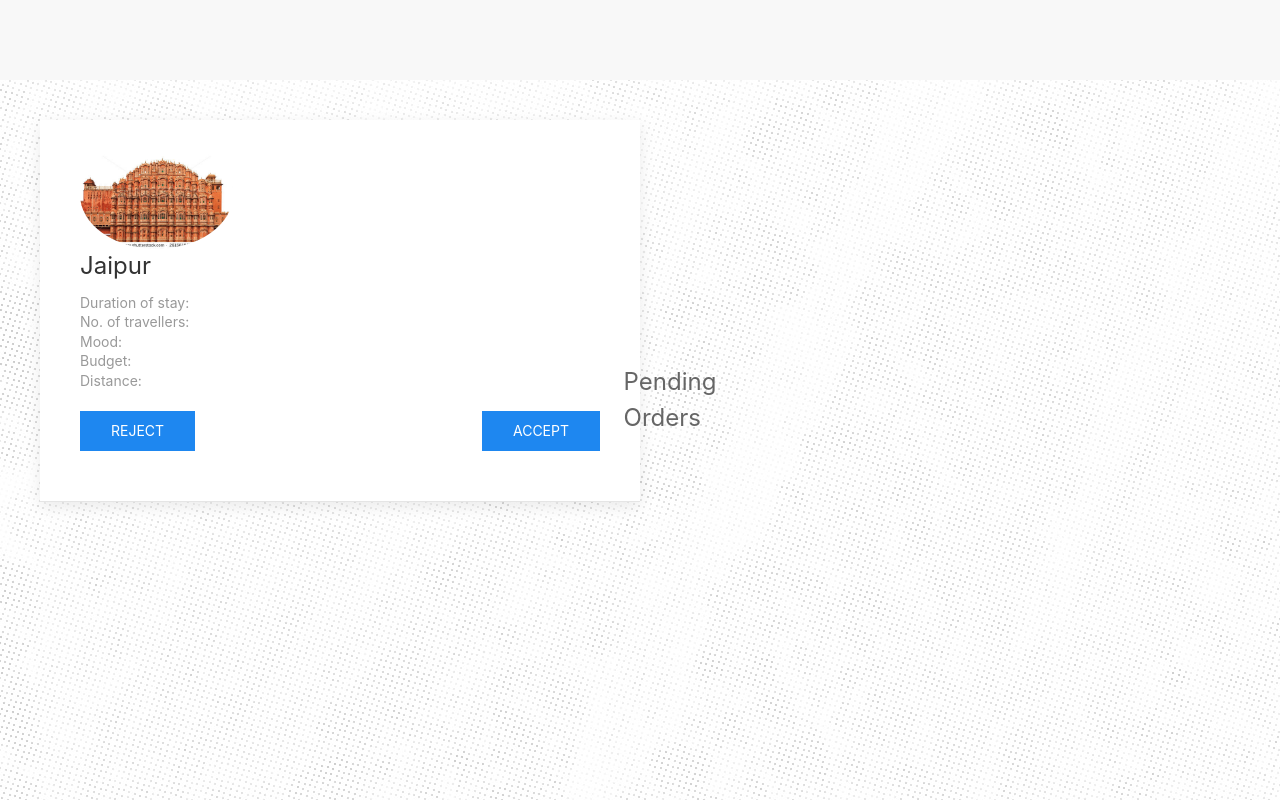
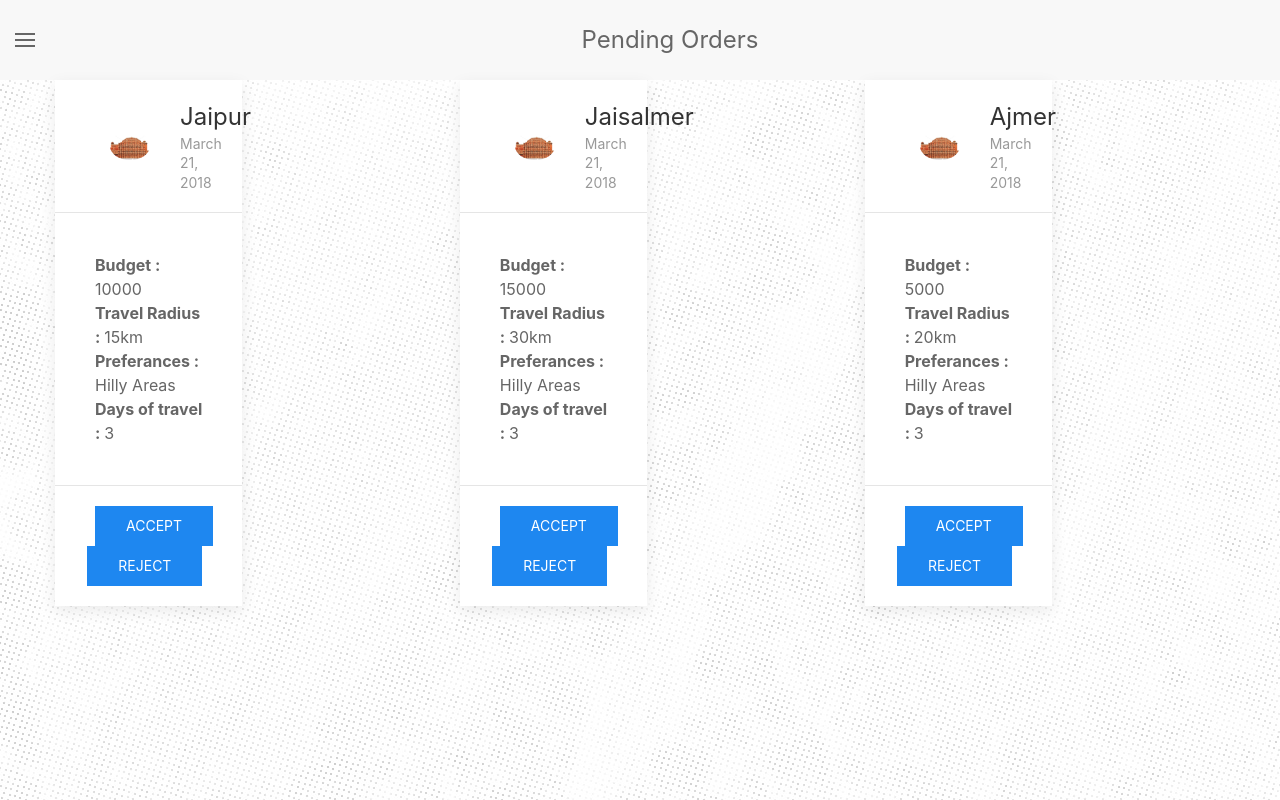
Before and after one commit to srinibasbiswal/Rajasthan-Hackathon, a plain HTML site: page pendingOrders.html in a window 1280 px wide. Drawn offline with Linux system fonts and the light colour scheme.

Commit message:
Redesign pending request

```diff
--- a/pendingOrders.html
+++ b/pendingOrders.html
@@ -1,48 +1,117 @@
 <!DOCTYPE html>
-<html>
-
+<html lang="en">
 <head>
-    <title>Pending Orders</title>
     <meta charset="UTF-8">
     <meta name="viewport" content="width=device-width, initial-scale=1.0">
     <meta http-equiv="X-UA-Compatible" content="ie=edge">
+    <title>My Iternary List</title>
     <link rel="stylesheet" href="css/style.css">
     <link rel="stylesheet" href="css/vendor/uikit.min.css">
     <link rel="stylesheet" href="css/vendor/uikit-rtl.min.css">
 </head>
+<body>
 
-<body>
     <div class="uk-navbar-container" uk-navbar>
         <div class="uk-navbar-left">
             <a class="uk-navbar-toggle" uk-navbar-toggle-icon href=""></a>
         </div>
-        <a class="uk-navbar-item uk-logo uk-navbar-center" href="#">Pending Orders</a>
+        <a class="uk-navbar-item uk-logo uk-navbar-center" href="#">Pending&nbsp;Orders</a>
     </div>
 
     <div class="uk-container">
-        <div class="uk-card uk-card-default uk-width-1-2@m uk-margin-medium-top">
-            <div class="uk-card-header">
-                <div class="uk-grid-small uk-flex-middle" uk-grid>
-                    <div class="uk-width-1-3">
-                        <img class="uk-border-circle" width=100% height=auto src="img/place1.jpg">
+        <div class="uk-child-width-1-3@m uk-grid-small uk-grid-match" uk-grid>
+            <div>
+                <div class="uk-card uk-card-default uk-width-1-2@m">
+                    <div class="uk-card-header">
+                        <div class="uk-grid-small uk-flex-middle" uk-grid>
+                            <div class="uk-width-auto">
+                                <img class="uk-border-circle" width="40" height="40" src="img/place1.jpg">
+                            </div>
+                            <div class="uk-width-expand">
+                                <h3 class="uk-card-title uk-margin-remove-bottom">Jaipur</h3>
+                                <p class="uk-text-meta uk-margin-remove-top"><time datetime="2018-03-21T19:00">March 21, 2018</time></p>
+                            </div>
+                        </div>
                     </div>
-                    <div class="uk-width-2-3">
-                        <h3 class="uk-card-title uk-margin-remove-bottom">Jaipur</h3>
-                        <p class="uk-text-meta uk-margin-small-top">
-                            Duration of stay:<br>
-                            No. of travellers:<br>
-                            Mood:<br>
-                            Budget:<br>
-                            Distance:<br>
+                    <div class="uk-card-body">
+                        <p>
+                            <strong>Budget : </strong> 10000<br>
+                            <strong>Travel Radius : </strong> 15km<br>
+                            <strong>Preferances : </strong> Hilly Areas<br>
+                            <strong>Days of travel : </strong> 3
+
                         </p>
                     </div>
+                    <div class="uk-card-footer">
+                        <a href="#" class="uk-button uk-button-primary">Accept</a>
+                        <a href="#" class="uk-button uk-button-primary uk-align-right">Reject</a>
+                    </div>
                 </div>
-            <a href="#" class="uk-button uk-button-primary uk-align-left">Reject</a>
-            <a href="#" class="uk-button uk-button-primary uk-align-right">Accept</a>
+            </div>
+            <div>
+                <div class="uk-card uk-card-default uk-width-1-2@m">
+                    <div class="uk-card-header">
+                        <div class="uk-grid-small uk-flex-middle" uk-grid>
+                            <div class="uk-width-auto">
+                                <img class="uk-border-circle" width="40" height="40" src="img/place1.jpg">
+                            </div>
+                            <div class="uk-width-expand">
+                                <h3 class="uk-card-title uk-margin-remove-bottom">Jaisalmer</h3>
+                                <p class="uk-text-meta uk-margin-remove-top"><time datetime="2018-03-21T19:00">March 21, 2018</time></p>
+                            </div>
+                        </div>
+                    </div>
+                    <div class="uk-card-body">
+                            <p>
+                                <strong>Budget : </strong> 15000<br>
+                                <strong>Travel Radius : </strong> 30km<br>
+                                <strong>Preferances : </strong> Hilly Areas<br>
+                                <strong>Days of travel : </strong> 3
+
+                            </p>
+                        </div>
+                    <div class="uk-card-footer">
+                        <a href="#" class="uk-button uk-button-primary">Accept</a>
+                        <a href="#" class="uk-button uk-button-primary uk-align-right">Reject</a>
+                    </div>
+                </div>
+            </div>
+            <div>
+                <div class="uk-card uk-card-default uk-width-1-2@m">
+                    <div class="uk-card-header">
+                        <div class="uk-grid-small uk-flex-middle" uk-grid>
+                            <div class="uk-width-auto">
+                                <img class="uk-border-circle" width="40" height="40" src="img/place1.jpg">
+                            </div>
+                            <div class="uk-width-expand">
+                                <h3 class="uk-card-title uk-margin-remove-bottom">Ajmer</h3>
+                                <p class="uk-text-meta uk-margin-remove-top"><time datetime="2018-03-21T19:00">March 21, 2018</time></p>
+                            </div>
+                        </div>
+                    </div>
+                    <div class="uk-card-body">
+                            <p>
+                                <strong>Budget : </strong> 5000<br>
+                                <strong>Travel Radius : </strong> 20km<br>
+                                <strong>Preferances : </strong> Hilly Areas<br>
+                                <strong>Days of travel : </strong> 3
+
+                            </p>
+                        </div>
+                    <div class="uk-card-footer">
+                        <a href="#" class="uk-button uk-button-primary">Accept</a>
+                        <a href="#" class="uk-button uk-button-primary uk-align-right">Reject</a>
+                        </div>
+                </div>
+            </div>
         </div>
+
     </div>
 
 
+
+    <script src="js/vendor/uikit.min.js"></script>
+    <script src="js/vendor/uikit-icons.min.js"></script>
+    <script src="js/script.js"></script>
 </body>
-
 </html>
```
